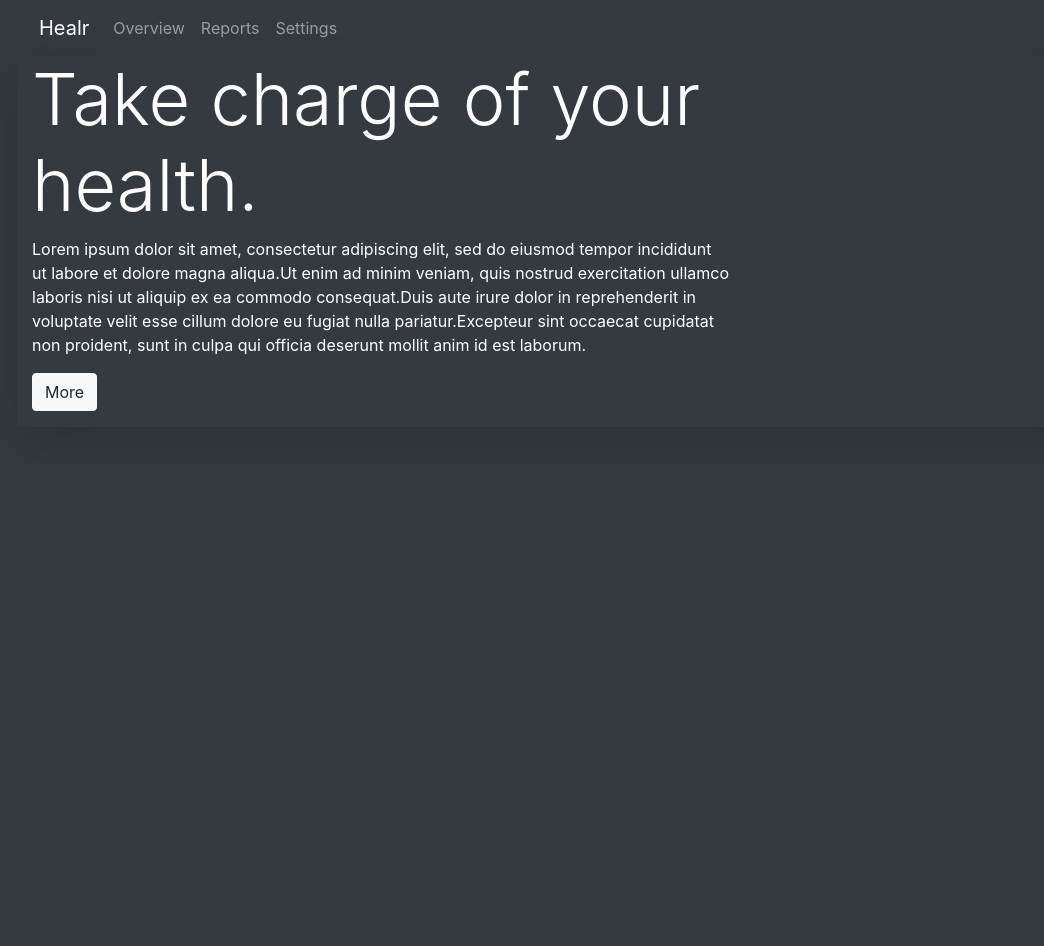
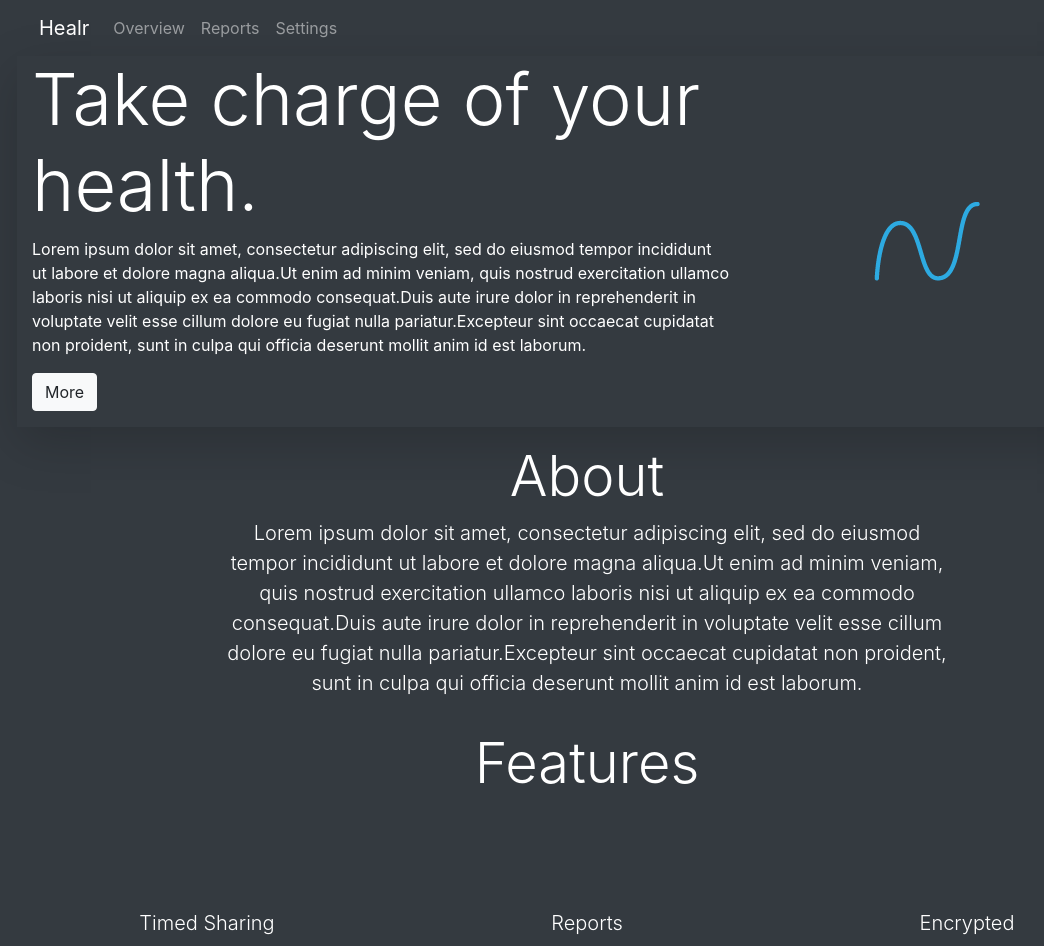
Before and after one commit to gondiski/Health-Dashboard, a React (Create React App) app: page / in a window 1280 px wide. Shown: the top 946 px of the page, without its empty margins (77-1121 px from the left). Before the commit the page ends 800 px from the top, so only its background shows below. Built offline with nearby package versions, Linux system fonts and the light colour scheme; some icons are missing.

Commit message:
Added the feater icons and about and features page on the site

```diff
--- a/package.json
+++ b/package.json
@@ -15,6 +15,7 @@
     "bootstrap": "^4.5.3",
     "d3": "^6.2.0",
     "emotion-theming": "^11.0.0",
+    "feather-icons-react": "^0.4.1",
     "react": "^17.0.1",
     "react-apexcharts": "^1.3.7",
     "react-bootstrap": "^1.4.0",
--- a/src/components/layouts/Landing.js
+++ b/src/components/layouts/Landing.js
@@ -1,6 +1,7 @@
 import React, { Component } from 'react';
-import { Col, Row, Button } from 'react-bootstrap';
+import { Col, Row, Button, Image } from 'react-bootstrap';
 import Footer from '../sections/Footer';
+import FeatherIcon from 'feather-icons-react';
 class Landing extends Component {
     render() {
         return ( <
@@ -16,10 +17,61 @@ class Landing extends Component {
             h1 className = "lead display-3 text-white" > Take charge of your health. < /h1> <
             p className = "text-white" > Lorem ipsum dolor sit amet, consectetur adipiscing elit, sed do eiusmod tempor incididunt ut labore et dolore magna aliqua.Ut enim ad minim veniam, quis nostrud exercitation ullamco laboris nisi ut aliquip ex ea commodo consequat.Duis aute irure dolor in reprehenderit in voluptate velit esse cillum dolore eu fugiat nulla pariatur.Excepteur sint occaecat cupidatat non proident, sunt in culpa qui officia deserunt mollit anim id est laborum. < /p> <
             Button className = "btn btn-light rounded mb-3" > More < /Button> < /
-            Col > <
-            /Row> < /
             Col >
             <
+            Col className = "align-self-center" >
+            <
+            Image src = "./icon.png"
+            className = "mx-auto d-block"
+            rounded / >
+            <
+            /Col> < /
+            Row > < /
+            Col >
+            <
+            Col md = "12"
+            className = "mx-4 text-center mt-3" >
+            <
+            h1 className = "lead display-4 text-white" > About < /h1>   <
+            Row > < Col className = "col-md-8 offset-md-2" > <
+            p className = "lead text-white" > Lorem ipsum dolor sit amet, consectetur adipiscing elit, sed do eiusmod tempor incididunt ut labore et dolore magna aliqua.Ut enim ad minim veniam, quis nostrud exercitation ullamco laboris nisi ut aliquip ex ea commodo consequat.Duis aute irure dolor in reprehenderit in voluptate velit esse cillum dolore eu fugiat nulla pariatur.Excepteur sint occaecat cupidatat non proident, sunt in culpa qui officia deserunt mollit anim id est laborum. < /p> </Col > < /
+            Row > < /
+            Col >
+            <
+            Col md = "12"
+            className = "mx-4 text-center mt-3" >
+            <
+            h1 className = "lead display-4 text-white mb-5" > Features < /h1>   <
+            Row > < Col className = "col-md-4" >
+            <
+            FeatherIcon icon = "watch"
+            size = "44"
+            className = "text-white mb-3" / >
+            <
+            h3 className = "text-white lead" > Timed Sharing < /h3> <
+            p className = " text-white" > Lorem ipsum dolor sit amet, consectetur adipiscing elit, sed do eiusmod tempor incididunt ut labore et dolore magna aliqua.Ut enim ad minim veniam. < /p> </Col >
+                <
+                Col className = "col-md-4" >
+                <
+                FeatherIcon icon = "activity"
+            size = "44"
+            className = "text-white mb-3" / >
+            <
+            h3 className = "text-white lead" > Reports < /h3> <
+            p className = " text-white" > Lorem ipsum dolor sit amet, consectetur adipiscing elit, sed do eiusmod tempor incididunt ut labore et dolore magna aliqua.Ut enim ad minim veniam. < /p> </Col >
+                <
+                Col className = "col-md-4" >
+                <
+                FeatherIcon icon = "shield"
+            size = "44"
+            className = "text-white mb-3" / >
+            <
+            h3 className = "text-white lead" > Encrypted < /h3> <
+            p className = " text-white" > Lorem ipsum dolor sit amet, consectetur adipiscing elit, sed do eiusmod tempor incididunt ut labore et dolore magna aliqua.Ut enim ad minim veniam. < /p> </Col >
+                <
+                /
+            Row > < /
+            Col > <
             Footer / > <
             /Row>
         );
```
Also changed, not shown: 1 other file (tests, documents, lock files or other folders).
